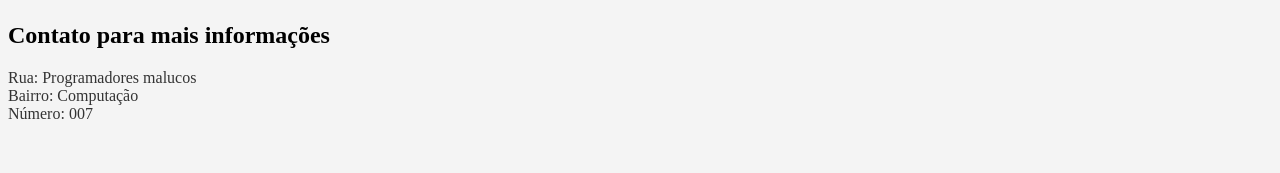
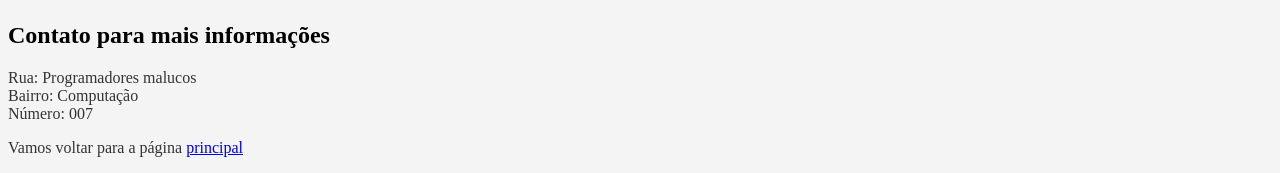
Before and after one commit to RafaelF2309/my_site, a plain HTML site: page meu_hobby.html in a window 1280 px wide. Shown: the part 1181-1354 px from the top of the page. Before the commit the page ends 1320 px from the top, so only its background shows below. Drawn offline with Linux system fonts and the light colour scheme.

Commit message:
Implementação de um link para a página: index.html

```diff
--- a/meu_hobby.html
+++ b/meu_hobby.html
@@ -44,5 +44,8 @@
                 Bairro: Computação <br>
                 Número: 007
             </p>
+            <p>
+                Vamos voltar para a página <a href="/index.html">principal</a>
+            </p>
         </body>
 </html>
```
